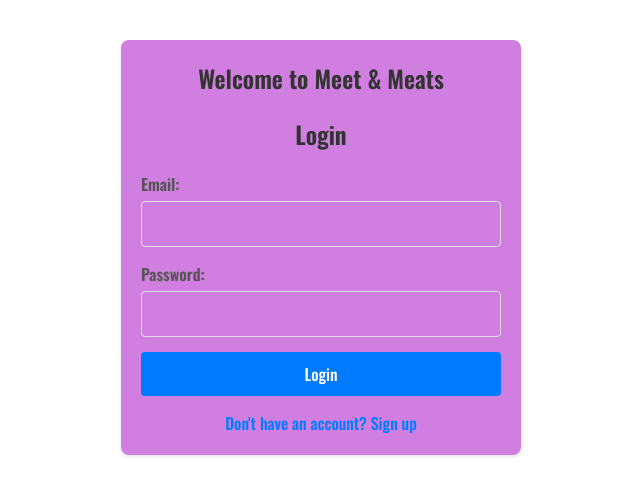
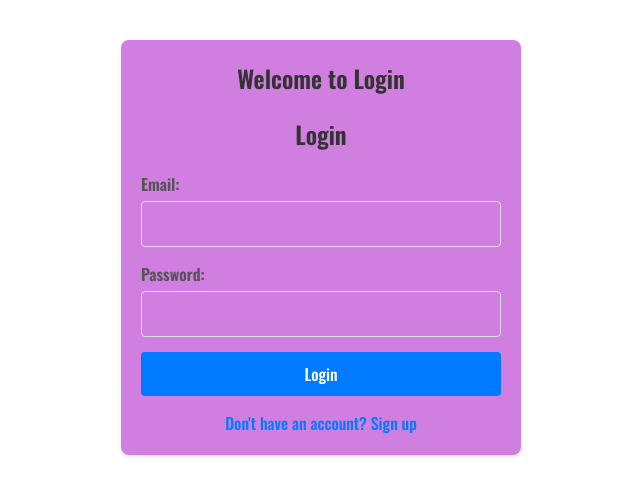
Before and after one commit to VigneshVikki18/Reservation, a React (Vite) app in the folder frontend/: page /login in a window 1280 px wide. Shown: the top 496 px of the page, without its empty margins (319-959 px from the left). Built offline with nearby package versions, Linux system fonts and the light colour scheme.

Commit message:
Update Login.jsx

```diff
--- a/frontend/src/Pages/Login/Login.jsx
+++ b/frontend/src/Pages/Login/Login.jsx
@@ -48,7 +48,7 @@ const Login = () => {
     <>
       {!islogin ? (
         <div className={styles.container}>
-          <h2 className={styles.title}>Welcome to Meet & Meats</h2>
+          <h2 className={styles.title}>Welcome to Login</h2>
           <h2 className={styles.title}>Login</h2>
           {error && <p className={styles.error}>{error}</p>}
           <form onSubmit={handleSubmit} className={styles.form}>
```
